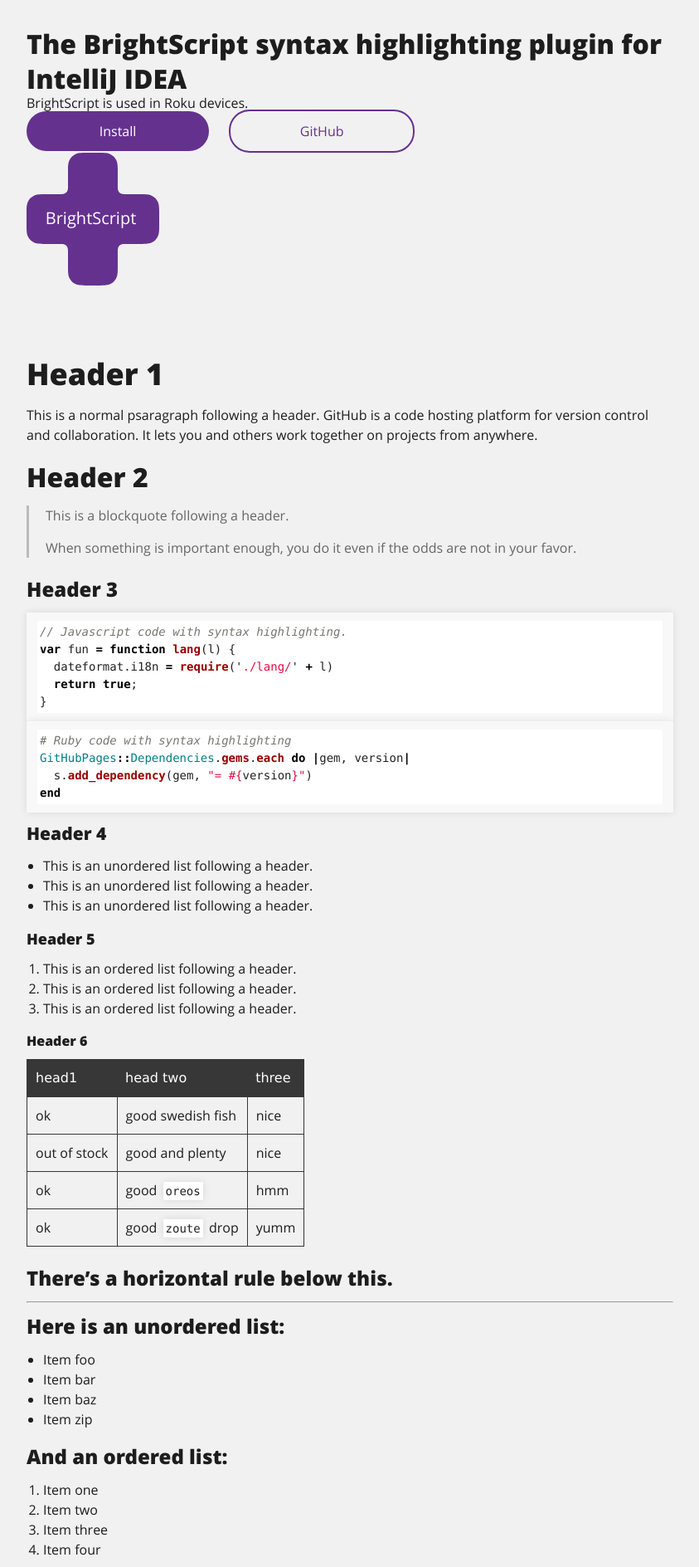
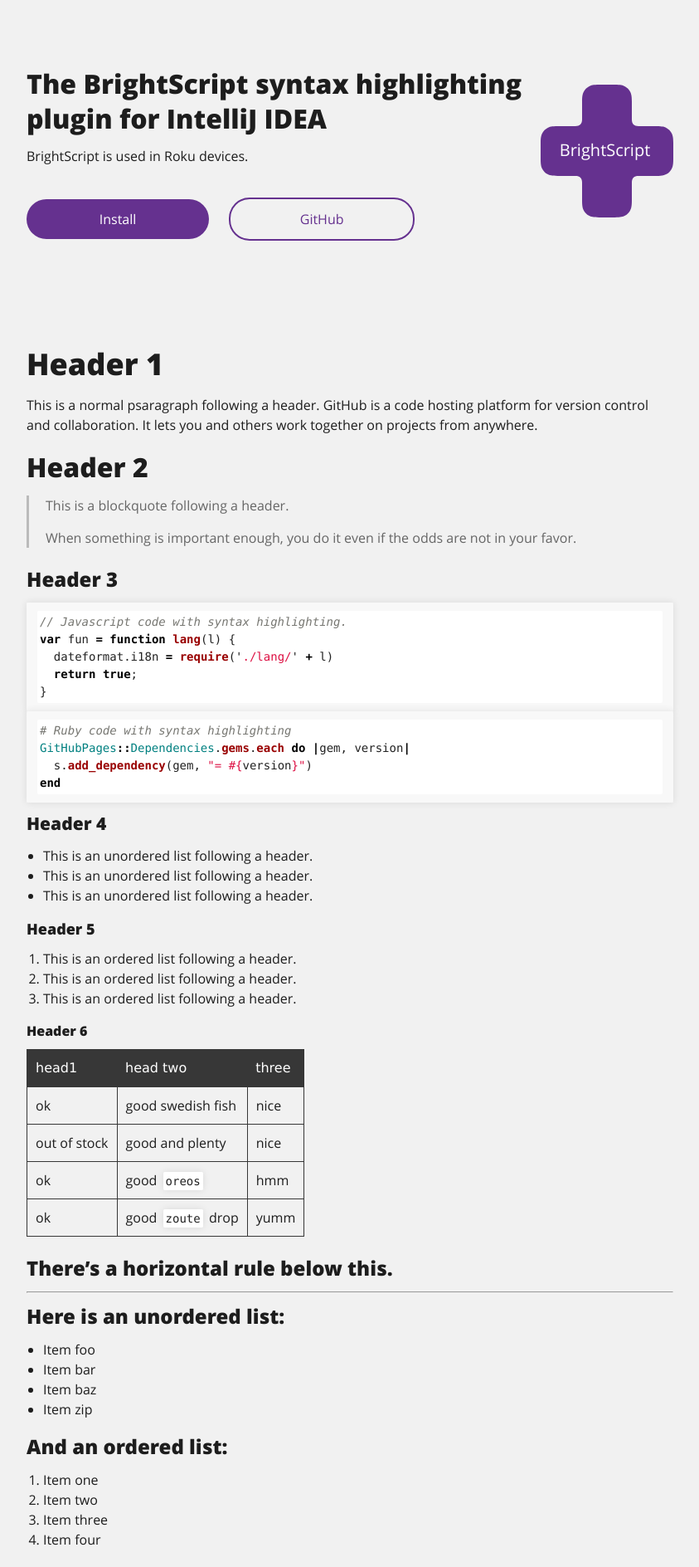
Before and after one commit to ev3rse/bs-page, a Jekyll site: the page built from README.md, in a window 1280 px wide. Shown: the top 1888 px of the page at 83% size, without its empty margins (218-1061 px from the left). Built offline with Jekyll 4.4.1, drawn with Linux system fonts in a browser that asks for light colours; our own code applies the rules of GitHub Pages for plain Markdown files.

Commit message:
Markup header

```diff
--- a/_layouts/default.html
+++ b/_layouts/default.html
@@ -14,8 +14,8 @@
 
     <!-- HEADER -->
     <div id="header_wrap" class="bs-page-header outer">
-        <header class="inner">
-          <div class="header-left-col">
+        <header class="bs-header inner">
+          <div class="bs-header-left-col">
               <div class="bs-page-header__title">The BrightScript syntax highlighting plugin for IntelliJ IDEA</div>
               <div class="bs-page-header__desc">BrightScript is used in Roku devices.</div>
               <div class="bs-page-buttons">
@@ -23,7 +23,7 @@
                   <div class="button btn-border">GitHub</div>
               </div>
           </div>
-          <div class="header-right-col">
+          <div class="bs-header-right-col">
               <div class="bs-page-header__logo">
                   <svg width="160px" height="160px" viewBox="0 0 160 160" version="1.1" xmlns="http://www.w3.org/2000/svg" xmlns:xlink="http://www.w3.org/1999/xlink">
                     <title>BrightScript</title>
--- a/_sass/jekyll-theme-slate.scss
+++ b/_sass/jekyll-theme-slate.scss
@@ -218,15 +218,6 @@ form {
 	padding: 20px;
 }
 
-.bs-page-header__title {
-	font-size: 32px;
-	font-weight: 800;
-	line-height: 42px;
-}
-.bs-page-header__desc {
-	font-size: 16px;
-	line-height: 16px;
-}
 .button {
 	width: 220px;
 	height: 48px;
@@ -263,11 +254,36 @@ form {
 	}
 }
 
+.bs-header {
+	display: flex;
+	align-items: center;
+
+	& .bs-page-header__title {
+		font-size: 32px;
+		font-weight: 800;
+		line-height: 42px;
+	}
+	& .bs-page-header__desc {
+		font-size: 16px;
+		line-height: 16px;
+		margin-top: 16px;
+	}
+
+	& .bs-page-buttons {
+		margin-top: 42px;
+	}
+
+}
+
 .inner {
 	position: relative;
 	max-width: 780px;
 	padding: 32px 0;
 	margin: 0 auto;
+}
+
+header.inner {
+	padding: 80px 0;
 }
 
 a {
```
